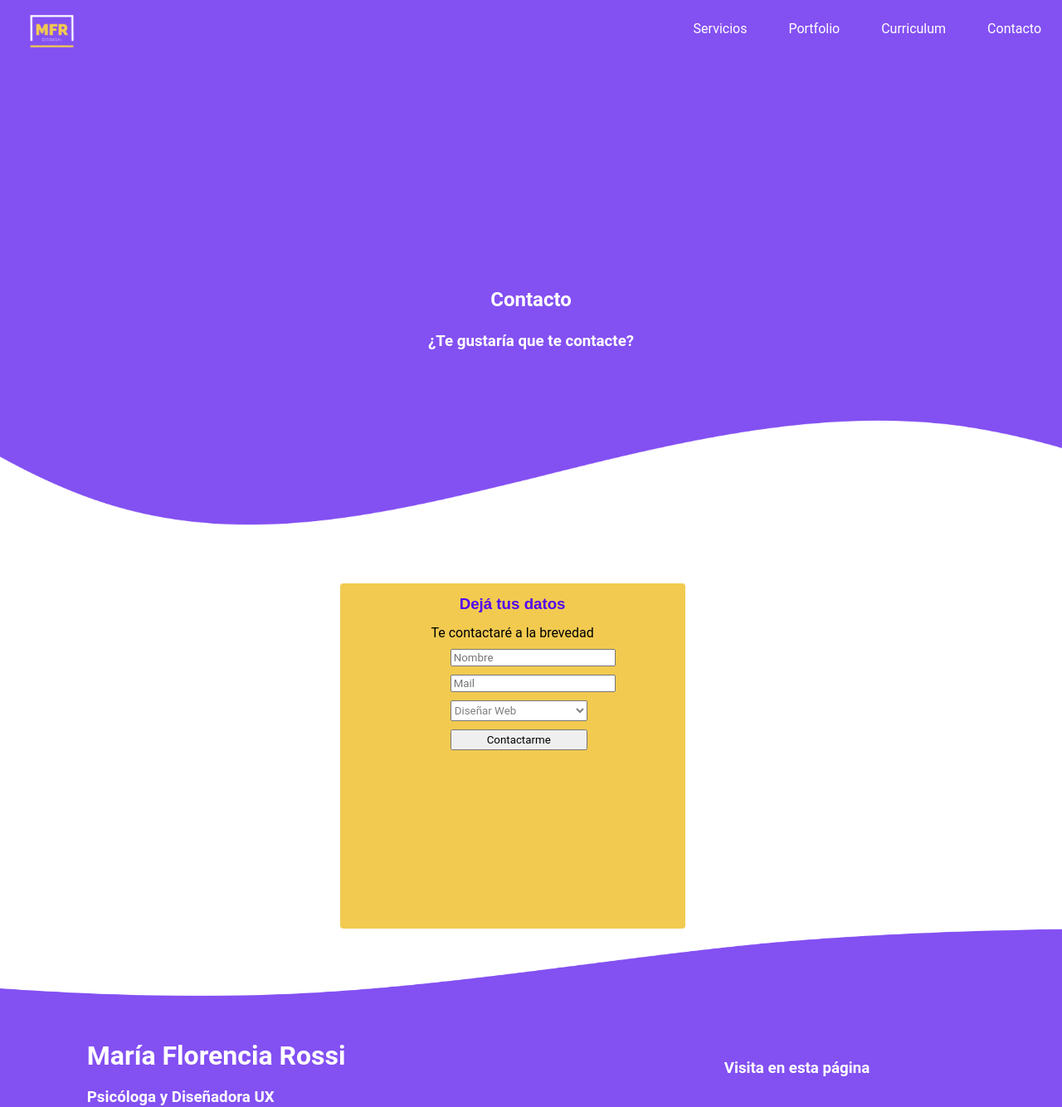
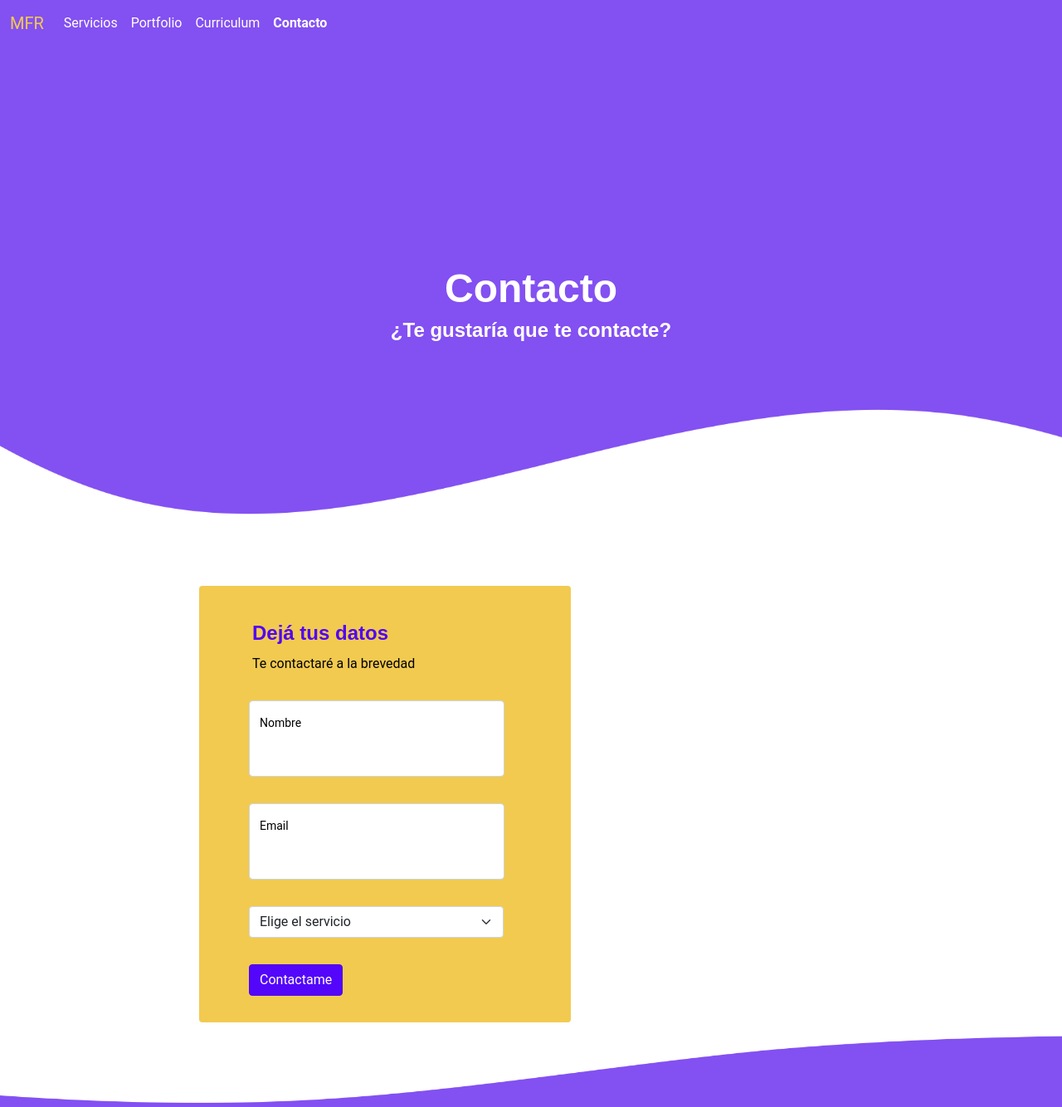
Before and after one commit to mfloro91/portfolioRossi, a plain HTML site: page Pages/contacto.html in a window 1280 px wide. Shown: the top 1334 px of the page at 83% size. Drawn offline with Linux system fonts and the light colour scheme.

Commit message:
aplicando bootstrap

```diff
--- a/Pages/contacto.html
+++ b/Pages/contacto.html
@@ -4,6 +4,7 @@
     <meta charset="UTF-8">
     <meta http-equiv="X-UA-Compatible" content="IE=edge">
     <meta name="viewport" content="width=device-width, initial-scale=1.0">
+    <link rel="stylesheet" href="../css/bootstrap.css">
     <link rel="stylesheet" href="../Style/estilo.css">
     <link rel="icon" href="../Images/Icono.png">
     <title>Proyecto Coder</title>
@@ -12,31 +13,28 @@
 <body>
 
     <header>
-        <nav>
-            <a href="../index.html">
-                <img src="../Images/Icono.png" alt="Icono MFR" class="iconNav">
-            </a>
-            <ul class="navDesktop">
-                <li class="desktopLi"> <a href="./servicios.html">Servicios</a> </li>
-                <li class="desktopLi"> <a href="./portfolio.html">Portfolio</a> </li>
-                <li class="desktopLi"> <a href="./curriculum.html">Curriculum</a> </li>
-                <li class="desktopLi"> <a href="./contacto.html">Contacto</a> </li>
-            </ul>
-            <ul class="navMobile">
-                <div class="iconHamburguesa"> <img src="../Images/hamburguesa.png" alt="icon hamburguesa"></div>
-                <div class="contenidoNav">
-                <li class="mobileLi"> <a href="./servicios.html">Servicios</a> </li>
-                <li class="mobileLi"> <a href="./portfolio.html">Portfolio</a> </li>
-                <li class="mobileLi"> <a href="./curriculum.html">Curriculum</a> </li>
-                <li class="mobileLi"> <a href="./contacto.html">Contacto</a> </li>
+
+        <nav class="navbar navbar-expand-lg navbar-light bg-light">
+            <div class="container-fluid">
+              <a class="navbar-brand" href="../index.html">MFR</a>
+              <button class="navbar-toggler" type="button" data-bs-toggle="collapse" data-bs-target="#navbarNavAltMarkup" aria-controls="navbarNavAltMarkup" aria-expanded="false" aria-label="Toggle navigation">
+                <span class="navbar-toggler-icon"></span>
+              </button>
+              <div class="collapse navbar-collapse" id="navbarNavAltMarkup">
+                <div class="navbar-nav">
+                  <a class="nav-link" aria-current="page" href="servicios.html">Servicios</a>
+                  <a class="nav-link" href="portfolio.html">Portfolio</a>
+                  <a class="nav-link" href="curriculum.html">Curriculum</a>
+                  <a class="nav-link active" href="contacto.html">Contacto</a>
                 </div>
-            </ul>
+              </div>
+            </div>
         </nav>
 
         <div class="headerPages">
             <section class="titulosBold">
-                <h1>Contacto</h1>
-                <h3>¿Te gustaría que te contacte?</h3>
+                <h1 class="titulo1">Contacto</h1>
+                <h3 class="titulo3">¿Te gustaría que te contacte?</h3>
             </section>
         </div>
 
@@ -45,28 +43,58 @@
     <main>
 
         <div class="formContacto">
-            <h3 class="titulosVioleta">Dejá tus datos</h3>
-            <p>Te contactaré a la brevedad</p>
-            <form action="">
-                    <input type="text" placeholder="Nombre" id="nombreForm">
-                    <input type="text" placeholder="Mail" id="mailForm">
-                    <select name="Me interesa" id="solicitar" aria-placeholder="Me interesa">
-                        <option value="DiseñoWeb" class="valores">Diseñar Web</option>
-                        <option value="DiseñoApp" class="valores">Diseñar App</option>
-                        <option value="Research" class="valores">Hacer research</option>
-                        <option value="Rediseño" class="valores">Rediseño de producto</option>
-                    </select>
-                    <input type="submit" value="Contactarme" class="enviar">
-            </form>
+            <div class="tituloForm">
+                <h3 class="titulosVioleta titulo3">Dejá tus datos</h3>
+                <p>Te contactaré a la brevedad</p>
+            </div>
+            <div class="container-fluid">
+            <div class="row">
+              <div class="col">
+                <div class="col">
+                    <form class="form-floating">
+                        <input type="text" class="form-control" id="floatingInputValue" placeholder="Alejandra">
+                        <label for="floatingInputValue" class="parrafoSmall">Nombre</label>
+                      </form>
+                </div>
+              </div>
+            </div>
+            <div class="row">
+                <div class="col">
+                    <form class="form-floating">
+                        <input type="email" class="form-control" id="floatingInputValue" placeholder="name@example.com">
+                        <label for="floatingInputValue" class="parrafoSmall">Email</label>
+                      </form>
+                </div>
+            </div>
+            <div class="row">
+                <div class="col">
+                    <div>
+                        <select class="form-select" id="floatingSelect" aria-label="Floating label select example">
+                          <option selected style="color: black;"">Elige el servicio</option>
+                          <option value="1" class="parrafoSmall"> Diseño web </option>
+                          <option value="2" class="parrafoSmall"> Diseño app </option>
+                          <option value="3" class="parrafoSmall"> UX research </option>
+                          <option value="3" class="parrafoSmall"> Rediseño producto </option>
+                        </select>
+                    </div>
+                </div>
+            </div>
+            <div class="row">
+                <div class="col">
+                        <button type="submit" class="btn btn-primary mb-3">Contactame</button>
+                </div>
+            </div>
+            </div>
         </div>
+
     </main>
 
 
 
 <footer class="Footer">
     <div class="datos">
-        <h1>María Florencia Rossi </h1>
-        <h3>Psicóloga y Diseñadora UX</h3>
+        <h1 class="titulo1">María Florencia Rossi </h1>
+        <h3 class="titulo3">Psicóloga y Diseñadora UX</h3>
         <div class="logos">
             <a href="https://www.linkedin.com/in/mar%C3%ADa-florencia-rossi/"> <img src="../Images/linkedin.png" alt="logo de linkedin" class="logo"> </a>
             <a href="https://www.behance.net/flor-rossi"> <img src="../Images/behance.png" alt="logo de behance" class="logo"> </a>
@@ -74,7 +102,7 @@
         </div>
     </div>
     <div class="secciones">
-        <h3>Visita en esta página</h3>
+        <h3 class="titulo3">Visita en esta página</h3>
         <p class="parrafoBlanco hoverFooter"> <a href="./servicios.html"> Servicios </a></p>
         <p class="parrafoBlanco hoverFooter"> <a href="./portfolio.html"> Portfolio </a></p>
         <p class="parrafoBlanco hoverFooter"> <a href="./curriculum.html"> Curriculum </a></p>
@@ -82,5 +110,6 @@
     </div>
 </footer>
 
+<script src="../js/bootstrap.js"></script>
 </body>
 </html>
--- a/Style/estilo.css
+++ b/Style/estilo.css
@@ -6,7 +6,7 @@
 
 /* textos */
 
-.h1 {
+.titulo1 {
     font-size: 3rem;
     font-family: 'Raleway', sans-serif;
 }
@@ -16,7 +16,7 @@ h2 {
     font-family: 'Raleway', sans-serif;
 }
 
-.h3 {
+.titulo3 {
     font-size: 1.5rem;
     font-family: 'Raleway', sans-serif;
 }
@@ -51,42 +51,6 @@ p {
     color: black;
     font-size: 14px;
     padding-left: 16px;
-}
-
-/*navegacion*/
-
-
-.iconNav {
-    width: 55px;
-    height: 55px;
-    position: absolute;
-    top: 10px;
-    left: 35px;
-}
-
-nav {
-    position: sticky;
-    top: 0px;
-}
-
-.navMobile {
-    display: none;
-}
-
-.navDesktop {
-    list-style-type: none;
-    background-color: #8350F2;
-    display: flex;
-    justify-content: flex-end;
-}
-
-.desktopLi {
-    flex-direction: row;
-    padding: 25px;
-}
-
-.desktopLi:hover {
-    font-weight: bold;
 }
 
 a {
@@ -188,7 +152,7 @@ img {
 .seccionCards {
     padding-top: 100px;
     display: grid;
-    grid-template-columns: 25% 25% 25%;
+    grid-template-columns: 30% 30% 30%;
     grid-template-rows: 100%;
     grid-template-areas: "card1 card2 card3";
     column-gap: 5%;
@@ -205,7 +169,7 @@ img {
     padding-bottom: 20px;
 }
 
-.card {
+.cardCss {
    display: flex;
    flex-direction: column;
    text-align: left;
@@ -499,7 +463,7 @@ img {
 
 /*Botones*/
 
-button {
+.buttonMFR {
     background-color: #5005F2;
     padding: 10px;
     border-radius: 4px;
@@ -515,57 +479,20 @@ button:hover {
 /* Pages Contacto */
 
 .formContacto {
-    width: 416px;
-    height: 416px;
     background-color: #F2CA50;
+    width: 30%;
     border-radius: 4px;
     display: block;
     position: relative;
-    left: 32%;
-    text-align: center;
+    margin: 1em 1em 1em 15em;
+    padding: 2em;
 }
 
-#nombreForm {
-    display: block;
-    position: relative;
-    left: 32%;
-    bottom: 10px;
-    top: 10px;
+.tituloForm {
+    margin-left: 2em;
 }
 
-#mailForm {
-    display: block;
-    position: relative;
-    left: 32%;
-    bottom: 10px;
-    top: 20px;
-}
 
-#solicitar {
-    display: block;
-    position: relative;
-    left: 32%;
-    bottom: 10px;
-    top: 30px;
-    color: grey;
-    width: 165px;
-    height: 25px;
-}
-
-.valores {
-    color: grey
-}
-
-.enviar {
-    display: block;
-    position: relative;
-    left: 32%;
-    bottom: 10px;
-    top: 40px;
-    width: 165px;
-    height: 25px;
-    color: black;
-}
 
 
 
```
Also changed, not shown: Pages/curriculum.html (+22 -23 lines), Pages/portfolio.html (+22 -23 lines), Pages/servicios.html (+14 -11 lines), index.html (+26 -19 lines), css/bootstrap-utilities.css, css/bootstrap.css, css/bootstrap.rtl.css.
